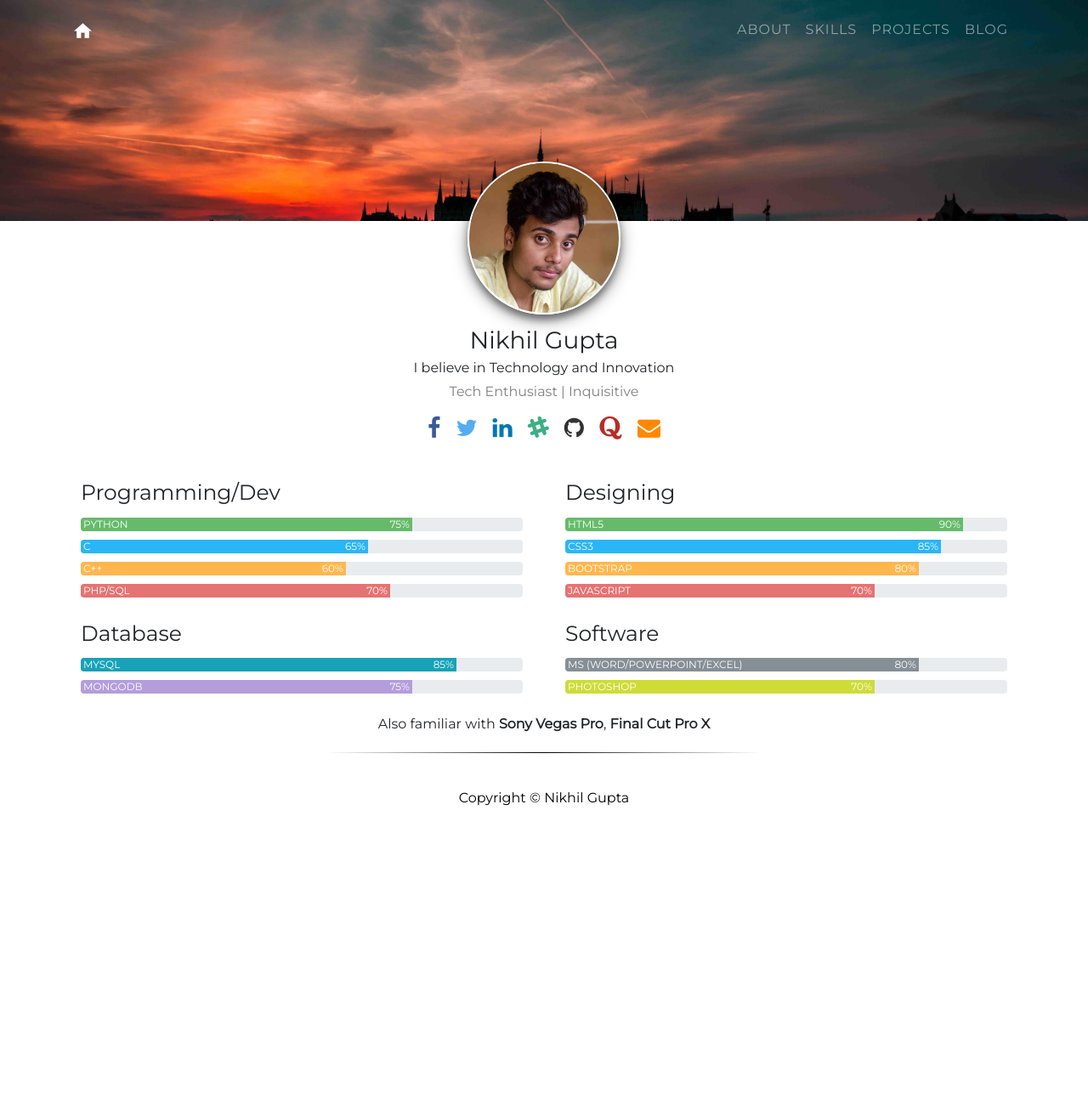
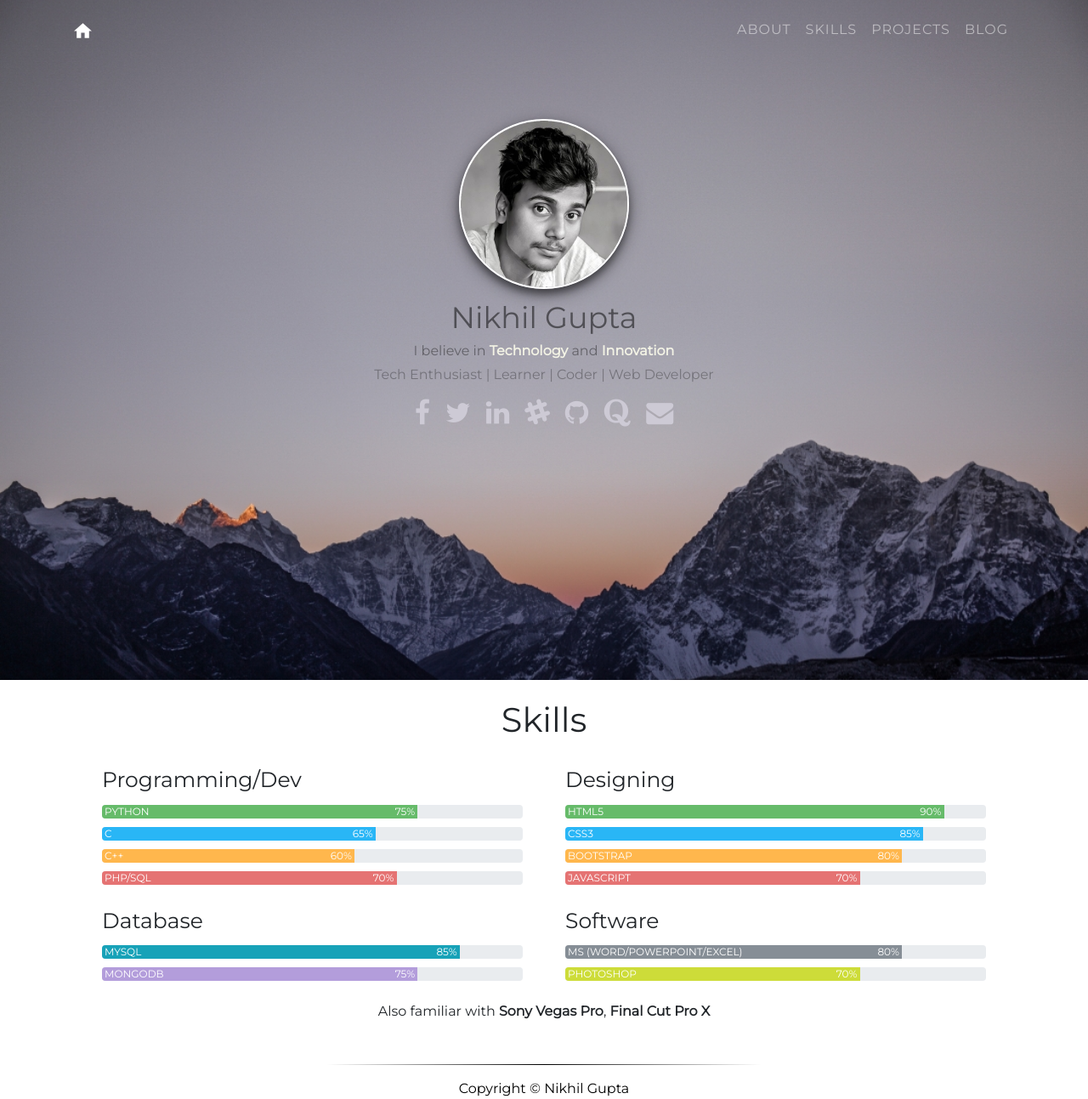
Before and after one commit to nguptaa/personal, a PHP site: page / in a window 1280 px wide. Shown: the whole page at 85% size. Before the commit the page ends 948 px from the top, so only its background shows below. Run offline with PHP 8.4, Linux system fonts and the light colour scheme.

Commit message:
Modifications

```diff
--- a/assets/css/style.css
+++ b/assets/css/style.css
@@ -1,4 +1,10 @@
-html,body{
+html{
+  height: 100%;
+  width: 100%;
+}
+
+body{
+  position: relative;
   width: 100%;
   margin: 0;
   font-family: 'Montserrat', sans-serif;
@@ -14,10 +20,10 @@ html,body{
 
 .first{
   padding-top: 140px;
-  height: 8vh;
-  min-height: 260px;
+  height: 100vh;
+  min-height: 400px;
   background-size: cover;
-  background-image: url('../img/cover.jpg');
+  background-image: url('../img/Optimized-bg.jpg');
   background-position: center;
 }
 
@@ -25,11 +31,23 @@ html,body{
   margin-right: 1px;
 }
 
+.fa{
+  color: #cdcad5;
+}
+
+.fa:hover{
+  color: white;
+}
+
 .avatar{
-  position: relative;
+  /*position: relative;
   margin: auto;
   display: block;
-  bottom: 70px;
+  bottom: 605px;*/
+  position: relative;
+  display: block;
+  height: 100vh;
+  min-height: 400px;
 }
 
 .rounded-circle{
@@ -38,28 +56,30 @@ html,body{
 }
 
 h3{
-  padding-top: 15px;
+  margin-top: 15px;
+  margin-bottom: 10px;
+  font-size: 35px;
+  color: rgba(0, 0, 0, 0.5);
+}
+
+.highlight{
+  color: #f3f3e5;
+}
+
+h6{
+  color: rgba(0, 0, 0, 0.4);
 }
 
 .key{
-  color: rgba(0, 0, 0, 0.5);
+  color: rgba(0, 0, 0, 0.3);
 }
 
 .social{
   margin: -7px;
 }
 
-.fa{
-  transition: transform 0.2s;
-}
-
-.fa:hover{
-  transform: scale(1.5);
-}
-
 .content{
-  position: relative;
-  top: -30px;
+  margin: 25px;
 }
 
 .progress{
@@ -106,8 +126,9 @@ h3{
 }
 
 hr{
+  margin-top: 50px;
   position: relative;
-  top:-25px;
+  top: 0;
   border: 0;
   height: 1px;
   width: 40%;
--- a/index.html
+++ b/index.html
@@ -16,17 +16,17 @@
   <meta charset="utf-8">
   <meta name="viewport" content="width=device-width, initial-scale=1, shrink-to-fit=no">
   <!-- favicon -->
-  <link rel="icon" type="image/gif" href="assets/img/favicon.ico" />
+  <link rel="icon" type="image/gif" href="assets/img/favicon.gif" />
   <!-- Bootstrap CSS -->
   <link rel="stylesheet" href="assets/css/bootstrap.min.css">
   <!-- styling -->
   <link rel="stylesheet" type="text/css" href="assets/css/style.css">
   <!-- fontawesome -->
   <link rel="stylesheet" type="text/css" href="https://cdnjs.cloudflare.com/ajax/libs/font-awesome/4.7.0/css/font-awesome.min.css">
+  <!-- loader -->
+  <link rel="stylesheet" href="assets/css/loader.css" type="text/css">
   <!-- particles style -->
   <!-- <link rel="stylesheet" type="text/css" href="assets/css/particles.css"> -->
-  <!-- loader -->
-  <!-- <link rel="stylesheet" href="assets/css/loader.css" type="text/css"> -->
   <!-- font -->
   <link href="https://fonts.googleapis.com/css?family=Montserrat|Roboto" rel="stylesheet">
 </head>
@@ -58,51 +58,63 @@
     </div>
   </nav>
 
+  <!-- particles body  -->
+  <!-- <div id="particles-js"></div> -->
+
   <!-- header img -->
-  <section class="first"></section>
-
-  <!-- particles body  -->
-  <div id="particles-js"></div>
-
+  <section class="first">
+<div class="intro-overlay"></div>
     <!-- container open -->
     <div class="container">
+      <div class="row">
         <!-- Nikhil avatar -->
+        <div class="col-lg-12">
+          <div class="d-block mb-4">
             <div class="avatar text-center">
-      <img src="assets/img/avatar.jpg" class="img-fluid rounded-circle" width="180" height="180"/>
+              <img src="assets/img/avatar.jpg" class="img-fluid rounded-circle" width="200" height="200"/>
               <h3 id="about">Nikhil Gupta</h3>
-      <h6>I believe in Technology and Innovation</h6>
+              <h6>I believe in <b class="highlight">Technology</b> and <b class="highlight">Innovation</b></h6>
               <p class="key">
-        Tech Enthusiast | Inquisitive
+                Tech Enthusiast | Learner | Coder | Web Developer
               </p>
 
               <!-- social icons -->
               <ul class="nav justify-content-center">
                 <li class="nav-item social">
-          <a class="nav-link" href="https://www.facebook.com/nguptaa183" target="_blank"><i class="fa fa-facebook" style="font-size:27px;color:#3b5999;" data-toggle="tooltip" data-placement="bottom" title="Facebook"></i></a>
+                  <a class="nav-link" href="https://www.facebook.com/nguptaa183" target="_blank"><i class="fa fa-facebook fa-2x" data-toggle="tooltip" data-placement="bottom" title="Facebook"></i></a>
                 </li>
                 <li class="nav-item social">
-          <a class="nav-link" href="https://twitter.com/ngupta183" target="_blank"><i class="fa fa-twitter" style="font-size:27px;color:#55acee;" data-toggle="tooltip" data-placement="bottom" title="Twitter"></i></a>
+                  <a class="nav-link" href="https://twitter.com/ngupta183" target="_blank"><i class="fa fa-twitter fa-2x" data-toggle="tooltip" data-placement="bottom" title="Twitter"></i></a>
                 </li>
                 <li class="nav-item social">
-          <a class="nav-link" href="https://www.linkedin.com/in/nikhil-gupta-aab490140" target="_blank"><i class="fa fa-linkedin" style="font-size:27px;color:#0077B5;" data-toggle="tooltip" data-placement="bottom" title="LinkedIn"></i></a>
+                  <a class="nav-link" href="https://www.linkedin.com/in/nikhil-gupta-aab490140" target="_blank"><i class="fa fa-linkedin fa-2x" data-toggle="tooltip" data-placement="bottom" title="LinkedIn"></i></a>
                 </li>
                 <li class="nav-item social">
-          <a class="nav-link" href="https://www.slack.com" target="_blank"><i class="fa fa-slack" style="font-size:27px;color:#3aaf85;" data-toggle="tooltip" data-placement="bottom" title="Slack"></i></a>
+                  <a class="nav-link" href="https://www.slack.com" target="_blank"><i class="fa fa-slack fa-2x" data-toggle="tooltip" data-placement="bottom" title="Slack"></i></a>
                 </li>
                 <li class="nav-item social">
-          <a class="nav-link" href="https://www.github.com/nguptaa" target="_blank"><i class="fa fa-github" style="font-size:27px;color:#333;" data-toggle="tooltip" data-placement="bottom" title="Github"></i></a>
+                  <a class="nav-link" href="https://www.github.com/nguptaa" target="_blank"><i class="fa fa-github fa-2x" data-toggle="tooltip" data-placement="bottom" title="Github"></i></a>
                 </li>
                 <li class="nav-item social">
-          <a class="nav-link" href="https://www.quora.com/profile/Nikhil-Gupta-397" target="_blank"><i class="fa fa-quora" style="font-size:27px;color:#b92b27;" data-toggle="tooltip" data-placement="bottom" title="Quora"></i></a>
+                  <a class="nav-link" href="https://www.quora.com/profile/Nikhil-Gupta-397" target="_blank"><i class="fa fa-quora fa-2x" data-toggle="tooltip" data-placement="bottom" title="Quora"></i></a>
                 </li>
                 <li class="nav-item social">
-          <a class="nav-link" href="mailto:nguptaa183@gmail.com" target="_blank"><i class="fa fa-envelope" style="font-size:27px;color:#FF8800;" data-toggle="tooltip" data-placement="bottom" title="Email"></i></a>
+                  <a class="nav-link" href="mailto:nguptaa183@gmail.com" target="_blank"><i class="fa fa-envelope fa-2x" data-toggle="tooltip" data-placement="bottom" title="Email"></i></a>
                 </li>
               </ul>
             </div>
+          </div>
+        </div>
+      </div>
+    </div>
+
+  </section>
 
   <!-- content -->
+
+  <div class="container">
     <div class="content">
+      <h1 class="text-center" style="margin-bottom:30px;">Skills</h1>
       <div class="row">
         <!-- Programming/ -->
         <div class="col-sm-6 col-md-6">
@@ -219,19 +231,20 @@
   </div>
 
   <!-- jQuery first, then Popper.js, then Bootstrap JS -->
+  <!-- <script src="assets/js/jquery-3.2.1.slim.min.js"></script> -->
   <script src="assets/js/jquery.js"></script>
   <script src="assets/js/popper.min.js"></script>
   <script src="assets/js/bootstrap.min.js"></script>
   <script type="text/javascript" src="assets/js/script.js"></script>
+  <script type="text/javascript" src="assets/js/loader.js"></script>
+
   <!-- particles script -->
   <!-- <script type="text/javascript" src="assets/js/particles.js"></script>
   <script type="text/javascript" src="assets/js/app.js"></script> -->
 
-  <!-- loader script -->
-  <!-- <script type="text/javascript" src="assets/js/loader.js"></script> -->
   <!-- InstantClick JS -->
-  <script src="assets/js/instantclick.min.js" data-no-instant></script>
-  <script data-no-instant>InstantClick.init();</script>
+  <!-- <script src="assets/js/instantclick.min.js" data-no-instant></script>
+  <script data-no-instant>InstantClick.init();</script> -->
 
 </body>
 </html>
```
Also changed, not shown: README.md, assets/img/Optimized-bg.jpg (added), assets/img/avatar.jpg, assets/img/code.svg (deleted), assets/img/cover.jpg (deleted), assets/img/favicon.gif (added), assets/img/favicon.ico (deleted), assets/img/header-back.png (added), assets/img/intro-bg.jpg (added), assets/img/loader.gif (added). Lines whose indentation alone changed are shown as unchanged.
